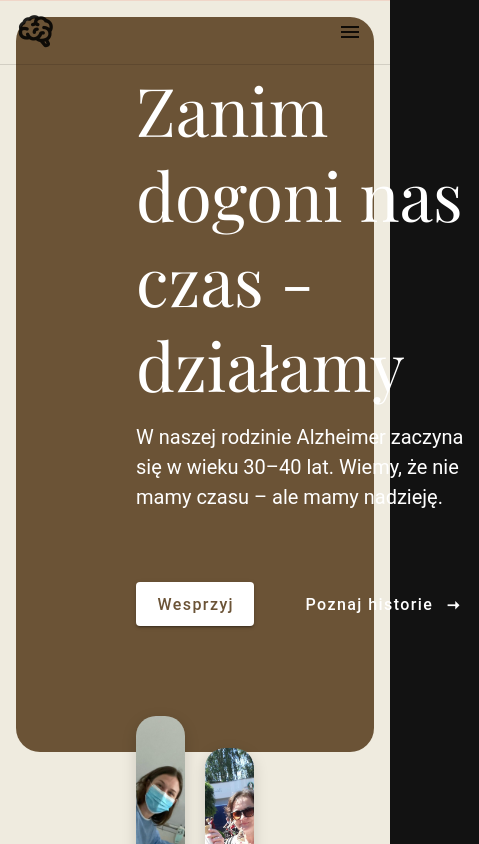
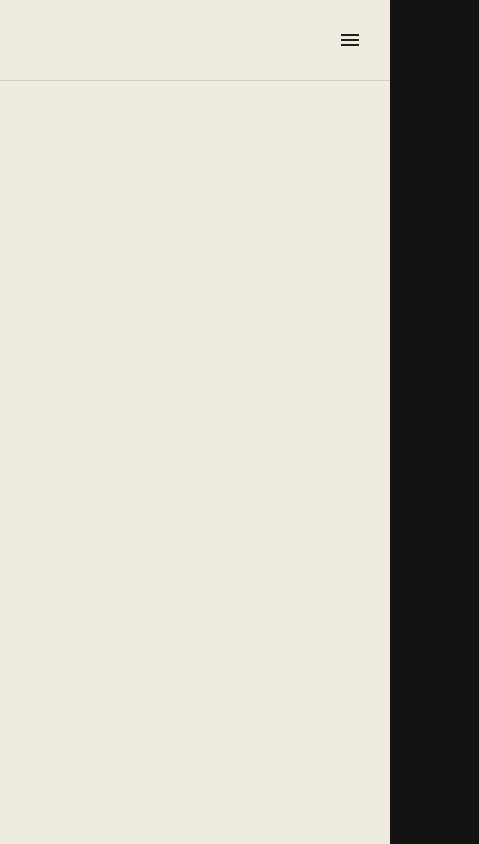
Before and after one commit to PatrykJarzynka/Memory, a Vue app: page / in a window 390 px wide. Shown: the top 844 px of the page, 479 px wide, since content can reach past the window. Built offline with nearby package versions, Linux system fonts and the light colour scheme; a small style sheet from the web is missing; a web font is replaced by a local one.

Commit message:
Fixed responsiveness for header

```diff
--- a/src/components/Header.vue
+++ b/src/components/Header.vue
@@ -62,18 +62,14 @@ const drawer = ref(false)
   <v-app-bar
     color="transparent"
     flat
-    border="b"
     class="header"
+    height="auto"
   >
-    <v-container>
+    <v-container class="header-container">
       <v-row
         v-if="xs"
         no-gutters
       >
-        <v-col class="d-flex align-center">
-          <v-icon size="40" icon="mdi-brain"/>
-        </v-col>
-
         <v-col class="justify-end d-flex">
           <v-app-bar-nav-icon variant="text" @click.stop="drawer = !drawer"/>
         </v-col>
@@ -99,8 +95,6 @@ const drawer = ref(false)
       </v-row>
     </v-container>
   </v-app-bar>
-
-  <v-divider color="red"/>
 
   <v-navigation-drawer
     v-model="drawer"
@@ -152,9 +146,17 @@ const drawer = ref(false)
   margin-left: auto;
   margin-right: auto;
 
+  :deep(.v-toolbar__content) {
+    overflow: initial;
+  }
+
   @media only screen and (min-width: 1920px) {
     max-width: 1500px;
   }
+}
+
+.header-container {
+  border-bottom: thin solid rgba(var(--v-border-color), var(--v-border-opacity));
 }
 
 .brand-icon {
@@ -169,6 +171,7 @@ const drawer = ref(false)
   background-color: transparent;
   opacity: 1;
   color: rgb(var(--v-theme-primary));
+  padding: 0 5px;
 }
 
 .header-item:hover {
--- a/src/pages/index.vue
+++ b/src/pages/index.vue
@@ -1,7 +1,7 @@
 <template>
-  <v-container class="main-container h-100">
-    <Hero/>
-  </v-container>
+<!--  <v-container class="main-container h-100">-->
+<!--    <Hero/>-->
+<!--  </v-container>-->
 </template>
 
 <script lang="ts" setup>
```
Lines whose indentation alone changed are shown as unchanged.
